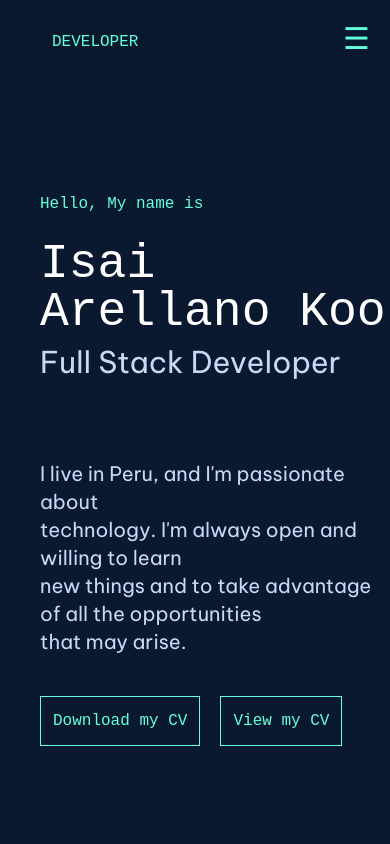
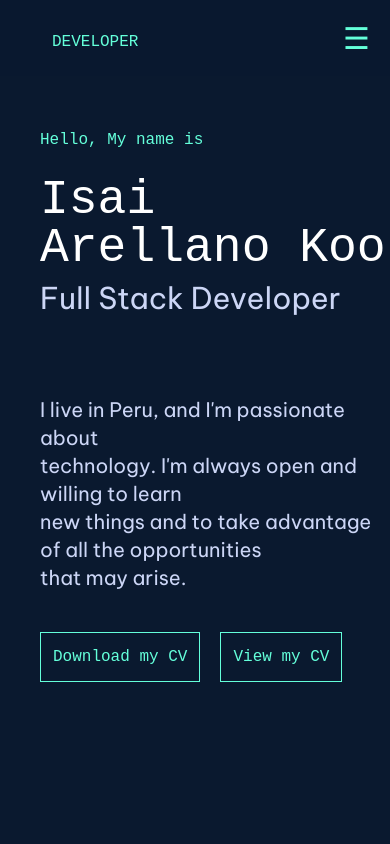
Before and after one commit to Isai-Arellano-Koo/portfolio, a React (Vite) app in the folder client/: page / in a window 390 px wide. Shown: the top 844 px of the page. Built offline with nearby package versions, Linux system fonts and the light colour scheme; no server answers.

Commit message:
changes styles

```diff
--- a/client/src/components/Home.jsx
+++ b/client/src/components/Home.jsx
@@ -2,7 +2,7 @@ import React from "react";
 
 const Home = () => {
   return (
-    <div className="text-white pt-48 font-mono flex flex-col ml-10 lg:ml-40">
+    <div className="text-white pt-32 lg:pt-48 font-mono flex flex-col ml-10 lg:ml-40">
       <h3 className="text-green mb-6">Hello, My name is</h3>
       <h1 className=" text-5xl md:text-7xl text-white">Isai Arellano Koo</h1>
       <h3 className=" text-3xl md:text-5xl mt-2 text-color-links font-viet">
```
